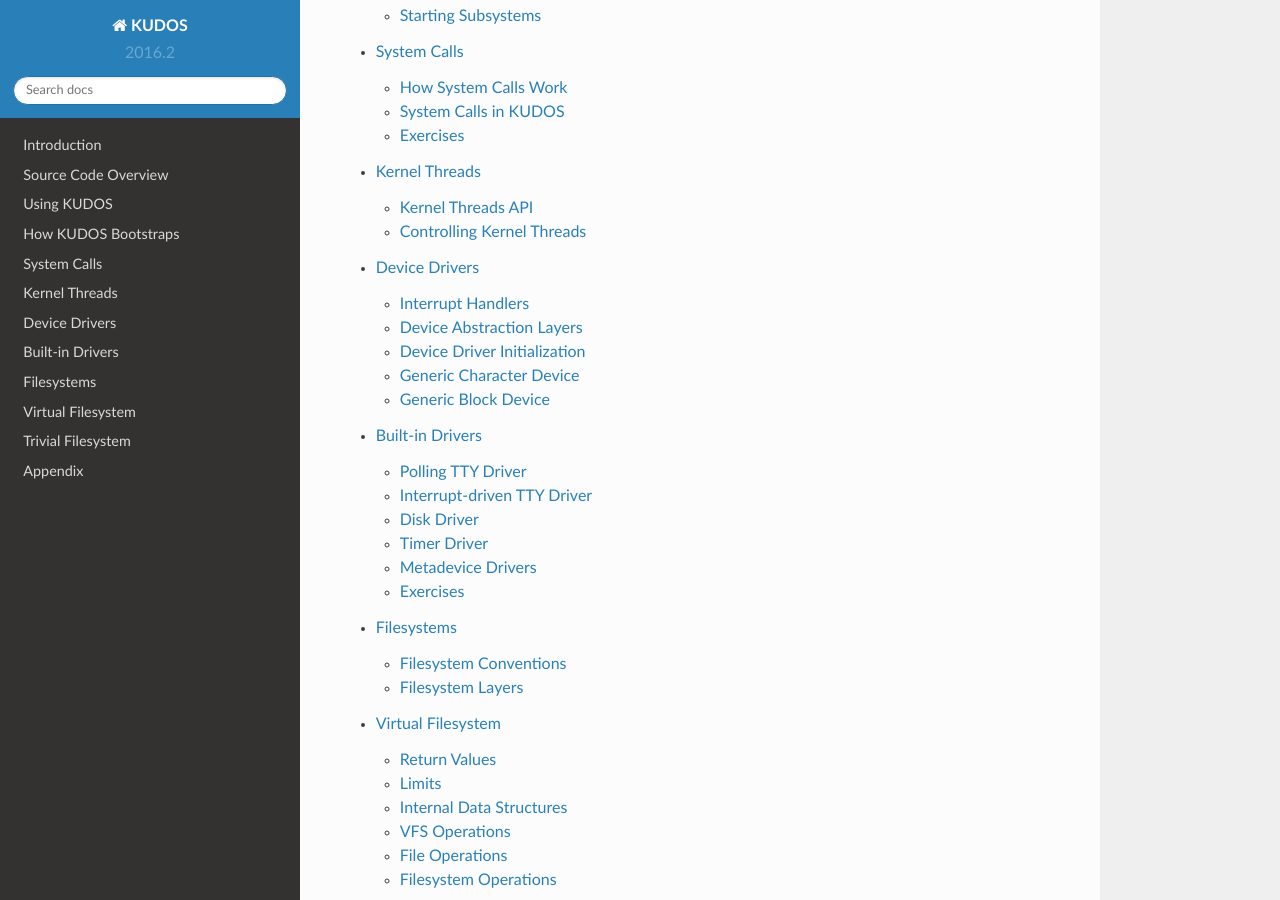
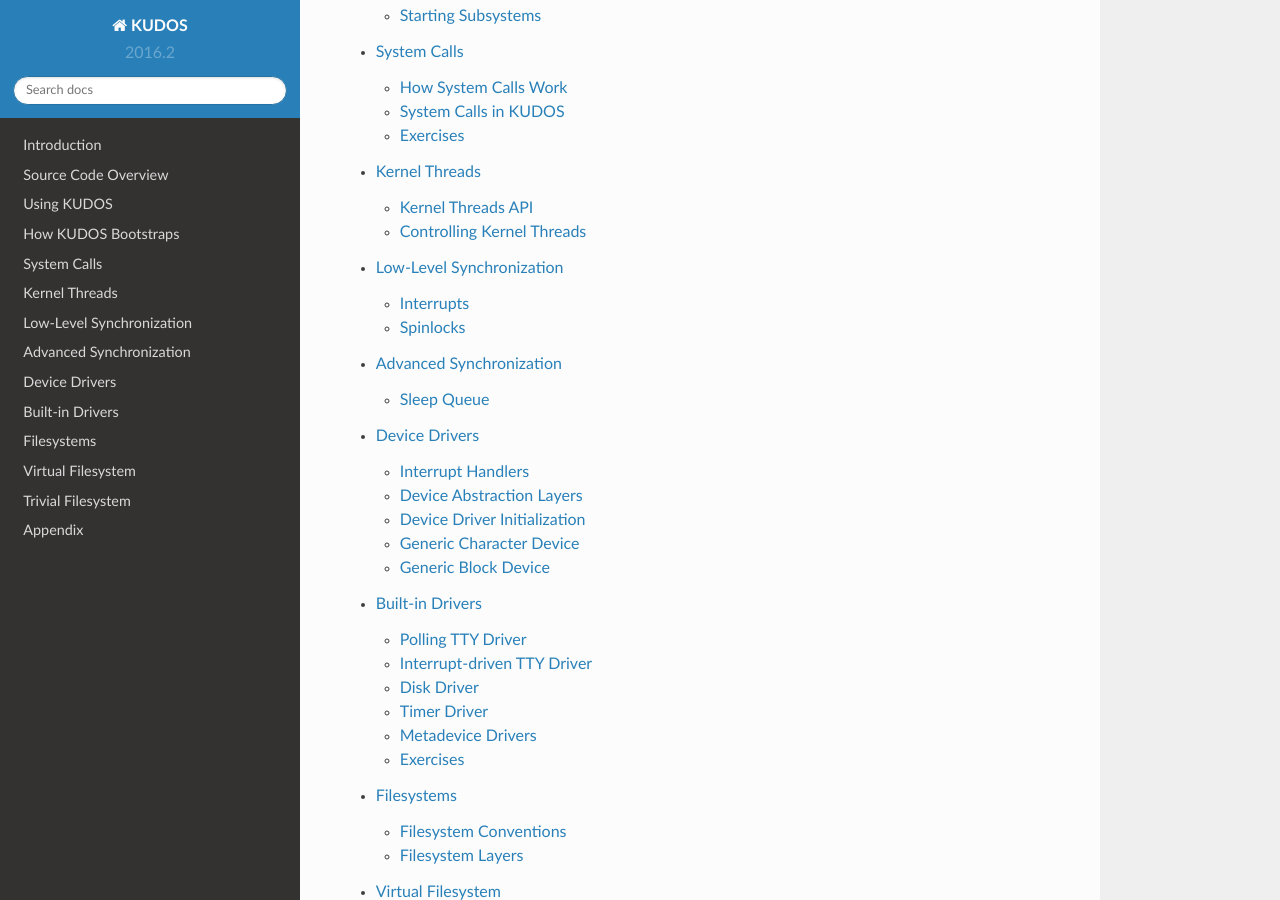
Before and after one commit to DIKU-EDU/kudos, a Sphinx documentation site: the page built from docs/index.rst, in a window 1280 px wide and 900 px high, scrolled down 747 px. Built offline with Sphinx 7.4.7 and the Read the Docs theme 2.0.0, drawn with Linux system fonts in a browser that asks for light colours.

Commit message:
Comment those in

```diff
--- a/docs/index.rst
+++ b/docs/index.rst
@@ -16,6 +16,8 @@
    how-kudos-bootstraps.rst
    system-calls.rst
    kernel-threads.rst
+   low-level-synchronization.rst
+   advanced-synchronization.rst
    device-drivers.rst
    builtin-drivers.rst
    filesystems.rst
```
Also changed, not shown: other parts of docs/index.rst (+0 -2 lines).
